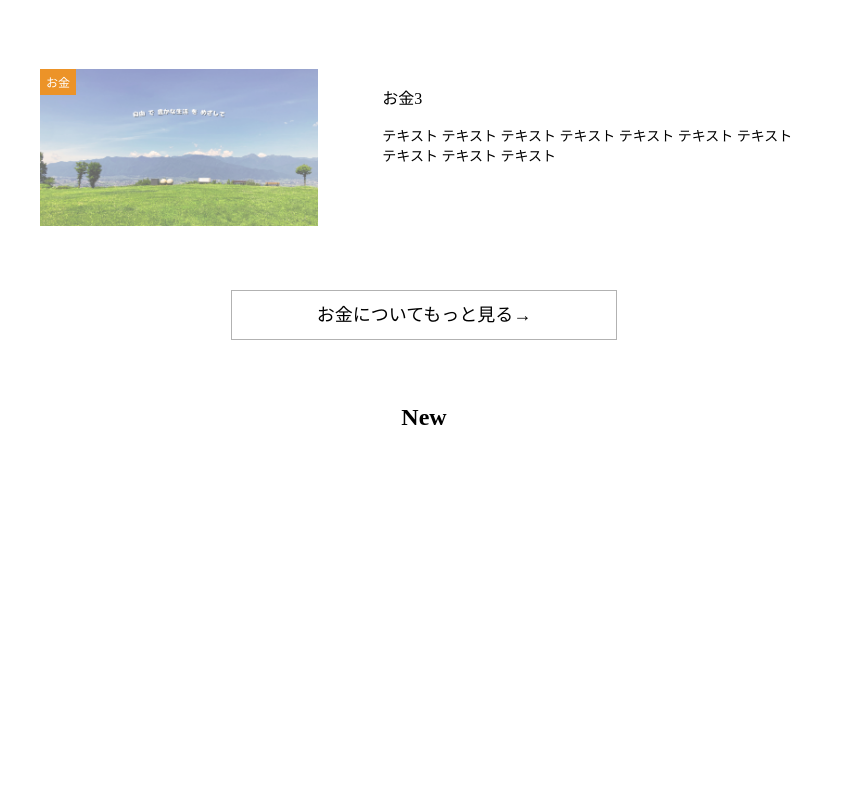
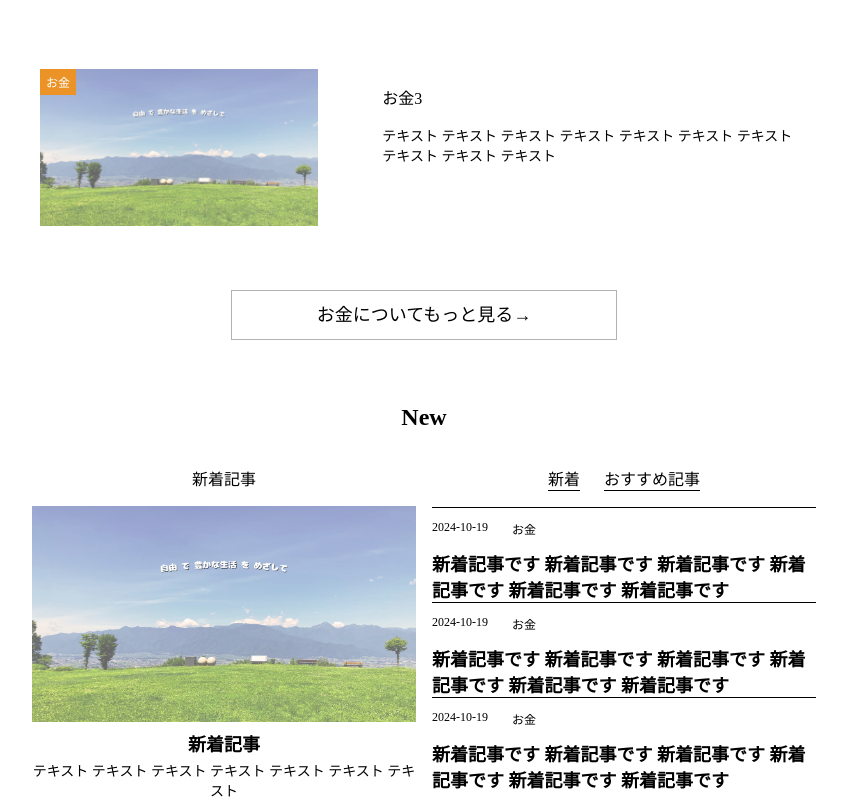
Before and after one commit to akimizu21/my_blog, a Next.js app: page / in a window 1280 px wide. Shown: the part 1652-2452 px from the top of the page, without its empty margins (216-1063 px from the left). Before the commit the page ends 2102 px from the top, so only its background shows below. Built offline with nearby package versions, Linux system fonts and the light colour scheme.

Commit message:
Newエリア新着記事まで完了

```diff
--- a/src/app/page.module.css
+++ b/src/app/page.module.css
@@ -13,3 +13,78 @@
   margin-top: 64px;
   text-align: center;
 }
+
+/* New 領域 */
+.newArea {
+  display: flex;
+  justify-content: center;
+  gap: 16px;
+}
+
+.title {
+  font-size: 16px;
+  font-weight: unset;
+  cursor: pointer;
+}
+
+.newContesnts {
+  text-align: center;
+  width: 30%;
+  cursor: pointer;
+}
+
+.newContesnts:hover {
+  opacity: 0.8;
+}
+
+.newImage {
+  width: 100%;
+  height: auto;
+}
+
+.newTitle {
+  font-size: 18px;
+  margin: 4px;
+  font-weight: bold;
+}
+
+.newText {
+  font-size: 14px;
+  margin: 0;
+}
+
+.newpickupArea {
+  width: 30%;
+}
+
+.newpickupTitle {
+  display: flex;
+  gap: 24px;
+  justify-content: center;
+}
+
+.newpickupTitle .title {
+  border-bottom: 1px solid #000;
+}
+
+.contents {
+  border-top: 1px solid #000;
+  cursor: pointer;
+  margin-top: 16px 0 0;
+}
+
+.contents:hover {
+  background: rgba(192, 191, 191, 0.4);
+}
+
+.contentsInfo {
+  display: flex;
+  gap: 24px;
+  font-size: 12px;
+}
+
+.contentsTitle {
+  font-size: 18px;
+  font-weight: bold;
+  margin: 0;
+}
--- a/src/app/page.tsx
+++ b/src/app/page.tsx
@@ -55,6 +55,43 @@ const Home = () =>  {
       {/* New表示領域 */}
       <section>
         <h2 className={styles.commonArea}>New</h2>
+        <div className={styles.newArea}>
+          <div className={styles.newContesnts}>
+            <h3 className={styles.title}>新着記事</h3>
+            <Image src={localImage} alt="Contents Image" className={styles.newImage}/>
+            <p className={styles.newTitle}>新着記事</p>
+            <p className={styles.newText}>テキスト テキスト テキスト テキスト テキスト テキスト テキスト </p>
+          </div>
+          <div className={styles.newpickupArea}>
+            <div className={styles.newpickupTitle}>
+              <h3 className={styles.title}>新着</h3>
+              <h3 className={styles.title}>おすすめ記事</h3>
+            </div>
+            <div>
+              <div className={styles.contents}>
+                <div className={styles.contentsInfo}>
+                  <p>2024-10-19</p>
+                  <p>お金</p>
+                </div>
+                <p className={styles.contentsTitle}>新着記事です 新着記事です 新着記事です 新着記事です 新着記事です 新着記事です </p>
+              </div>
+              <div className={styles.contents}>
+                <div className={styles.contentsInfo}>
+                  <p>2024-10-19</p>
+                  <p>お金</p>
+                </div>
+                <p className={styles.contentsTitle}>新着記事です 新着記事です 新着記事です 新着記事です 新着記事です 新着記事です </p>
+              </div>
+              <div className={styles.contents}>
+                <div className={styles.contentsInfo}>
+                  <p>2024-10-19</p>
+                  <p>お金</p>
+                </div>
+                <p className={styles.contentsTitle}>新着記事です 新着記事です 新着記事です 新着記事です 新着記事です 新着記事です </p>
+              </div>
+            </div>
+          </div>
+        </div>
       </section>
     </>
   );
```
